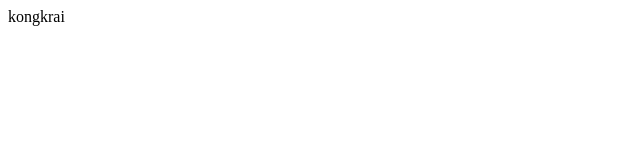
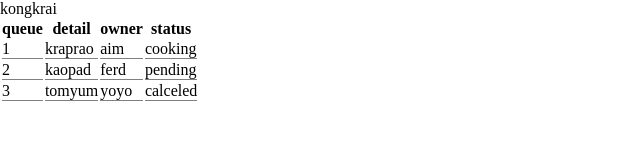
Before and after one commit to igottagofast/kongkrai, a plain HTML site: page index.html in a window 1280 px wide. Shown: the whole page, without its empty margins (0-640 px from the left). Drawn offline with Linux system fonts and the light colour scheme.

Commit message:
add css and index

```diff
--- a/index.html
+++ b/index.html
@@ -5,10 +5,41 @@
     <meta charset="UTF-8">
     <meta name="viewport" content="width=device-width, initial-scale=1.0">
     <title>kongkrai</title>
+    <link rel="stylesheet" href="style.css">
 </head>
 
 <body>
     <header>kongkrai</header>
+    <main>
+        <div>
+            <table>
+                <tr>
+                    <th>queue</th>
+                    <th>detail</th>
+                    <th>owner</th>
+                    <th>status</th>
+                </tr>
+                <tr>
+                    <td>1</td>
+                    <td>kraprao</td>
+                    <td>aim</td>
+                    <td>cooking</td>
+                </tr>
+                <tr>
+                    <td>2</td>
+                    <td>kaopad</td>
+                    <td>ferd</td>
+                    <td>pending</td>
+                </tr>
+                <tr>
+                    <td>3</td>
+                    <td>tomyum</td>
+                    <td>yoyo</td>
+                    <td>calceled</td>
+                </tr>
+            </table>
+        </div>
+    </main>
     <script src="app.js"></script>
 </body>
 
--- a/style.css
+++ b/style.css
@@ -3,5 +3,9 @@
   margin: 0;
 }
 body {
-  background-color: aqua;
+  background-color: rgb(255, 255, 255);
 }
+
+td {
+  border-bottom: 1px solid grey;
+}
```
